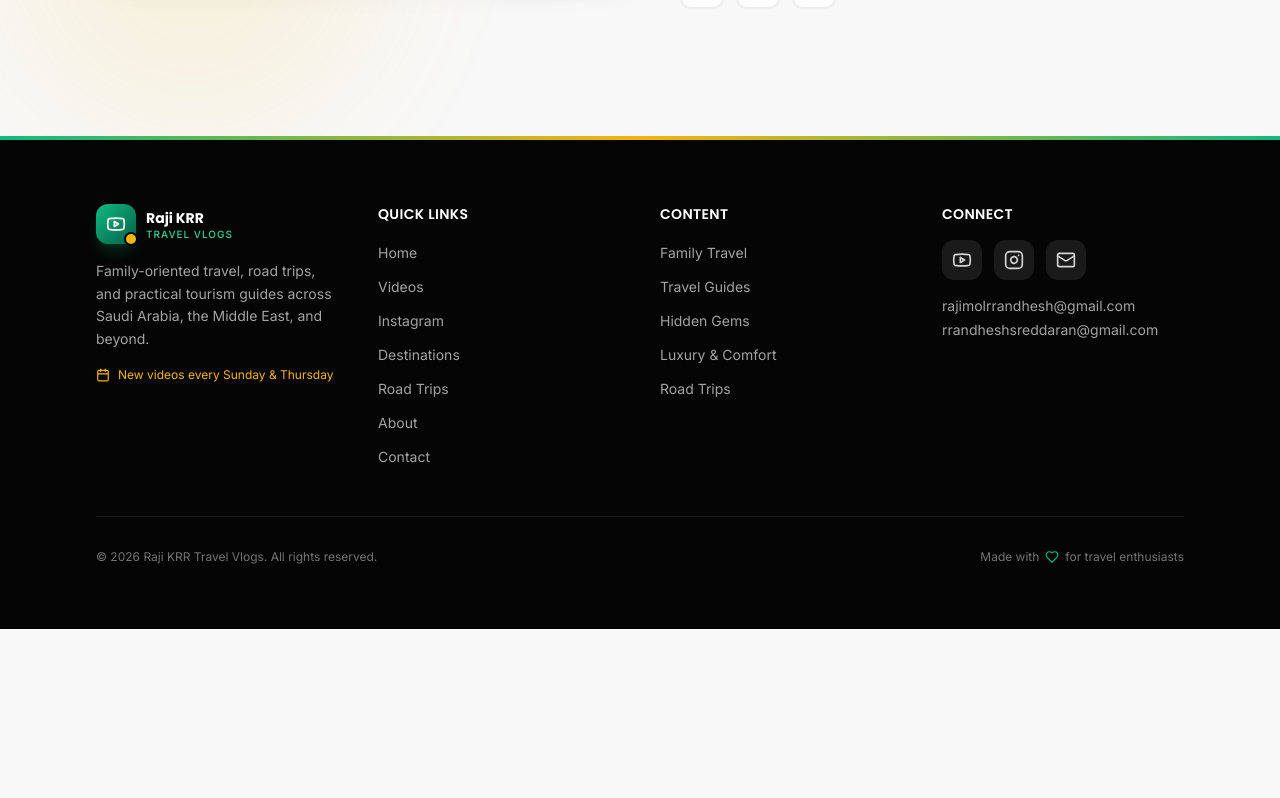
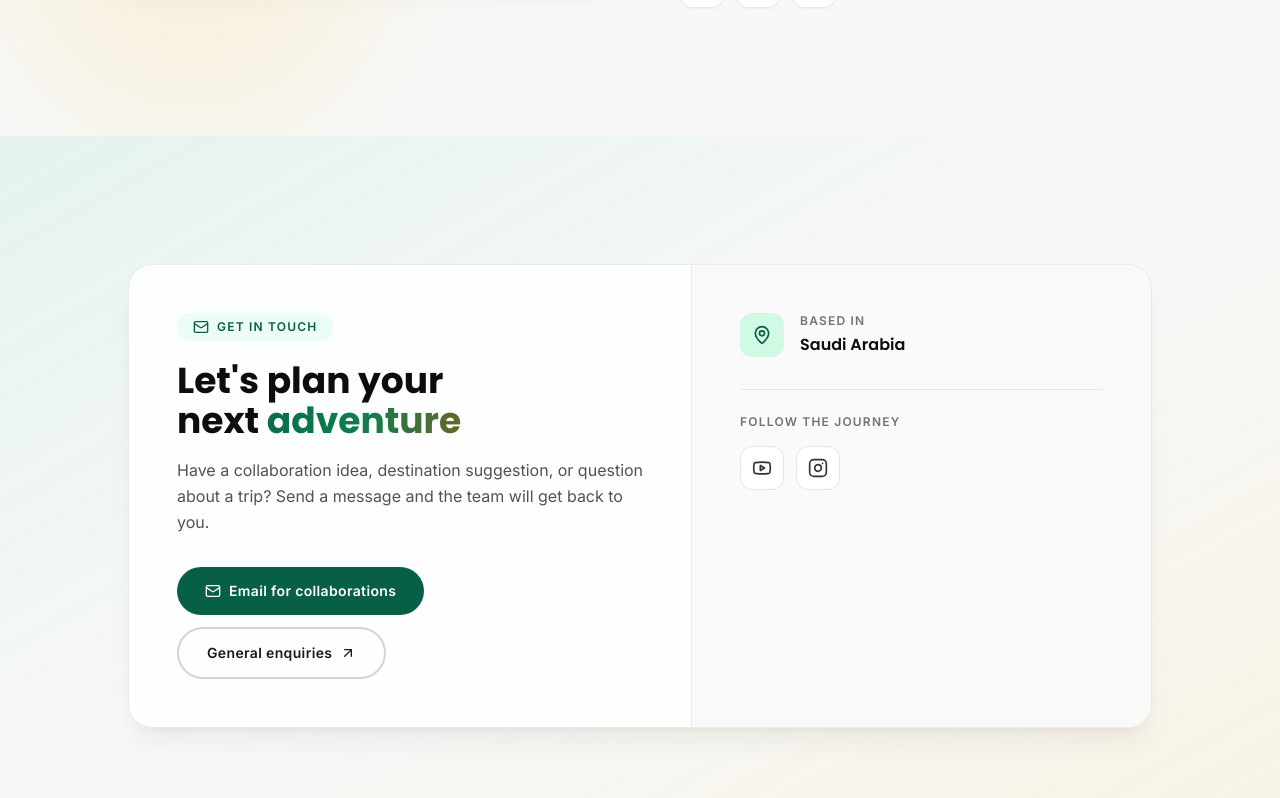
Before and after one commit to kjthefinalboss-blip/Site-v1, a React (Vite) app: page / in a window 1280 px wide. Shown: the part 6782-7580 px from the top of the page. Before the commit the page ends 7411 px from the top, so only its background shows below. Built offline with nearby package versions, Linux system fonts and the light colour scheme; no server answers; the database is empty.

Commit message:
Updated App.tsx

```diff
--- a/src/App.tsx
+++ b/src/App.tsx
@@ -8,6 +8,7 @@ import ContentPillars from '@/components/ContentPillars';
 import Destinations from '@/components/Destinations';
 import RoadTrips from '@/components/RoadTrips';
 import About from '@/components/About';
+import ContactSection from '@/components/ContactSection';
 import Footer from '@/components/Footer';
 import { Compass, Mountain, Car, Plane, MapPin, Camera, Globe, Tent, Sun, Waves } from 'lucide-react';
 
@@ -82,6 +83,7 @@ function App() {
           <Destinations />
           <RoadTrips />
           <About />
+          <ContactSection />
         </main>
         <Footer />
       </div>
--- /dev/null
+++ b/src/components/ContactSection.tsx
@@ -0,0 +1,88 @@
+import { useReveal } from '@/hooks/useScrollAnimations';
+import { channelInfo } from '@/lib/content';
+import { ArrowUpRight, Instagram, Mail, MapPin, Youtube } from 'lucide-react';
+
+const collaborationSubject = encodeURIComponent('Collaboration enquiry for Raji KRR Travel Vlogs');
+
+export default function ContactSection() {
+  const { ref, isVisible } = useReveal<HTMLDivElement>();
+
+  return (
+    <section id="contact" className="section-padding py-24 md:py-32 relative overflow-hidden">
+      <div className="absolute inset-0 bg-gradient-to-br from-brand-500/[0.08] via-transparent to-gold-500/[0.08] pointer-events-none" />
+      <div className="relative z-10 max-w-5xl mx-auto">
+        <div
+          ref={ref}
+          className={`reveal ${isVisible ? 'is-visible' : ''}`}
+        >
+          <div className="rounded-3xl border border-ink-200/80 dark:border-ink-700/60 bg-white/85 dark:bg-ink-900/70 backdrop-blur-xl shadow-xl shadow-ink-900/5 overflow-hidden">
+            <div className="grid lg:grid-cols-[1.1fr_0.9fr]">
+              <div className="p-8 md:p-12">
+                <span className="inline-flex items-center gap-2 px-4 py-1.5 rounded-full bg-brand-50 dark:bg-brand-900/30 text-brand-700 dark:text-brand-300 text-xs font-semibold tracking-widest uppercase">
+                  <Mail className="w-4 h-4" />
+                  Get in touch
+                </span>
+                <h2 className="mt-5 text-3xl md:text-4xl font-bold font-display text-ink-900 dark:text-white text-balance">
+                  Let&apos;s plan your next <span className="text-gradient">adventure</span>
+                </h2>
+                <p className="mt-4 max-w-xl text-base leading-relaxed text-ink-600 dark:text-ink-300">
+                  Have a collaboration idea, destination suggestion, or question about a trip? Send a message and the team will get back to you.
+                </p>
+
+                <div className="mt-8 flex flex-wrap gap-3">
+                  <a
+                    href={`mailto:${channelInfo.collaborationEmail}?subject=${collaborationSubject}`}
+                    className="btn-primary"
+                  >
+                    <Mail className="w-4 h-4" />
+                    Email for collaborations
+                  </a>
+                  <a href={`mailto:${channelInfo.businessEmail}`} className="btn-outline">
+                    General enquiries
+                    <ArrowUpRight className="w-4 h-4" />
+                  </a>
+                </div>
+              </div>
+
+              <div className="border-t lg:border-t-0 lg:border-l border-ink-200/80 dark:border-ink-700/60 bg-ink-50/70 dark:bg-ink-950/30 p-8 md:p-12">
+                <div className="flex items-start gap-4">
+                  <div className="w-11 h-11 rounded-xl bg-brand-100 dark:bg-brand-900/40 text-brand-700 dark:text-brand-300 flex items-center justify-center shrink-0">
+                    <MapPin className="w-5 h-5" />
+                  </div>
+                  <div>
+                    <p className="text-xs font-semibold tracking-widest uppercase text-ink-500 dark:text-ink-400">Based in</p>
+                    <p className="mt-1 font-display font-semibold text-ink-900 dark:text-white">{channelInfo.baseLocation}</p>
+                  </div>
+                </div>
+
+                <div className="mt-8 border-t border-ink-200/80 dark:border-ink-700/60 pt-6">
+                  <p className="text-xs font-semibold tracking-widest uppercase text-ink-500 dark:text-ink-400">Follow the journey</p>
+                  <div className="mt-4 flex items-center gap-3">
+                    <a
+                      href={channelInfo.youtubeUrl}
+                      target="_blank"
+                      rel="noopener noreferrer"
+                      aria-label="Visit YouTube channel"
+                      className="w-11 h-11 rounded-xl bg-white dark:bg-ink-800 border border-ink-200 dark:border-ink-700 flex items-center justify-center text-ink-700 dark:text-ink-200 hover:text-brand-700 dark:hover:text-brand-300 hover:border-brand-500 transition-colors"
+                    >
+                      <Youtube className="w-5 h-5" />
+                    </a>
+                    <a
+                      href={channelInfo.instagramUrl}
+                      target="_blank"
+                      rel="noopener noreferrer"
+                      aria-label="Visit Instagram profile"
+                      className="w-11 h-11 rounded-xl bg-white dark:bg-ink-800 border border-ink-200 dark:border-ink-700 flex items-center justify-center text-ink-700 dark:text-ink-200 hover:text-brand-700 dark:hover:text-brand-300 hover:border-brand-500 transition-colors"
+                    >
+                      <Instagram className="w-5 h-5" />
+                    </a>
+                  </div>
+                </div>
+              </div>
+            </div>
+          </div>
+        </div>
+      </div>
+    </section>
+  );
+}
```
